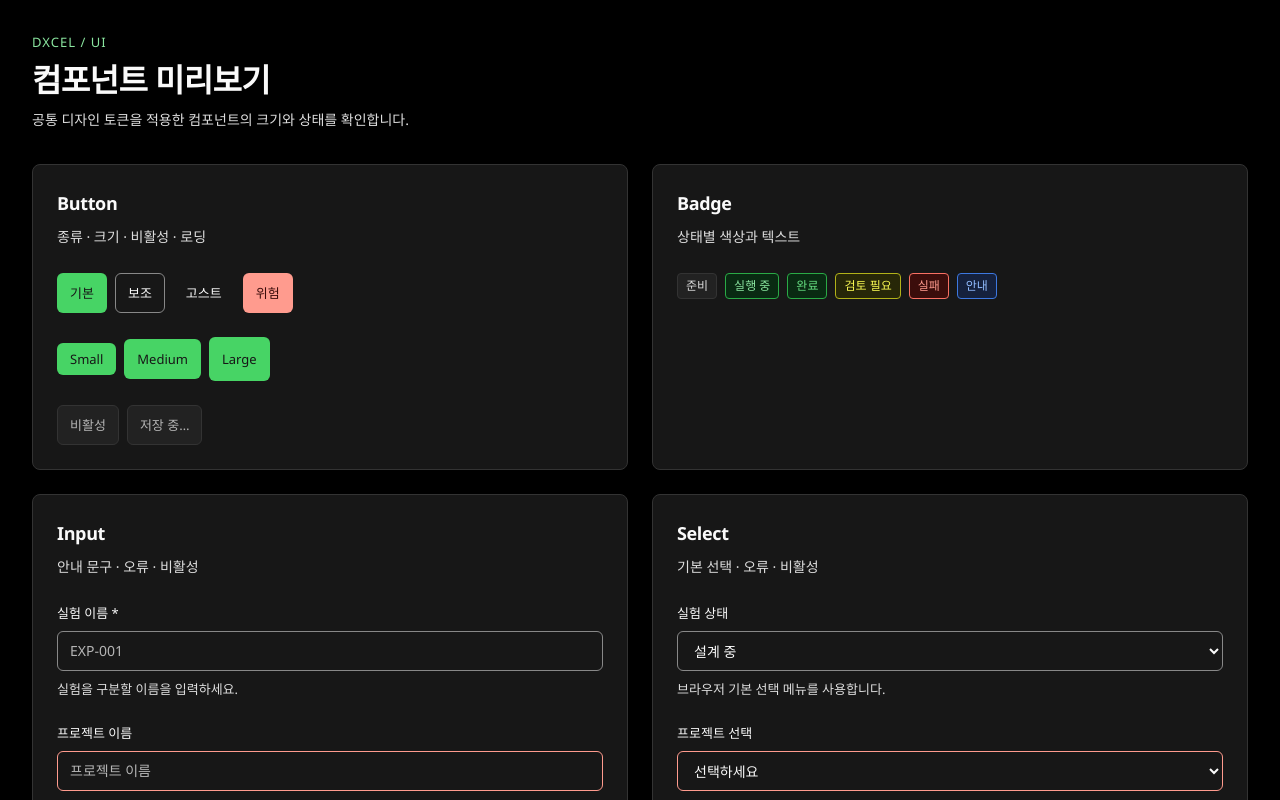
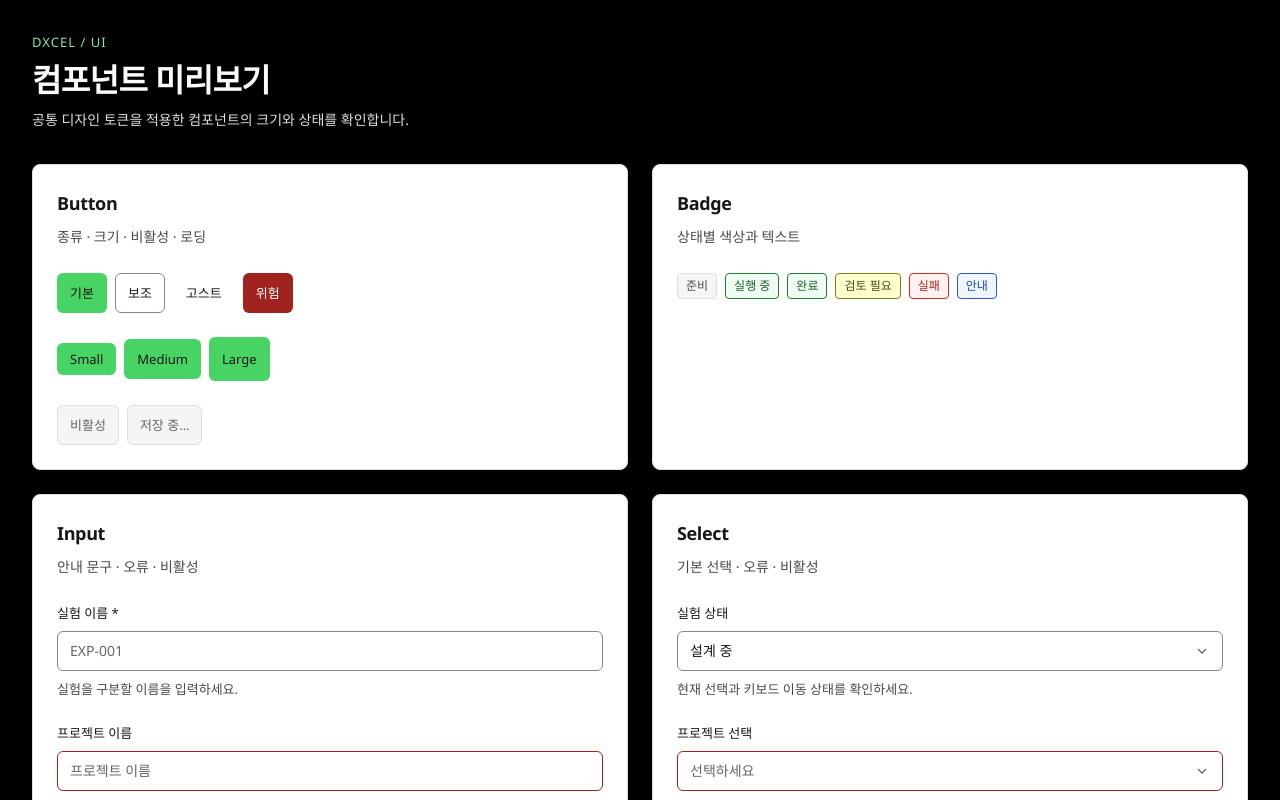
Before and after one commit to TEAM-DXCEL/DXCEL-FRONTEND, a Next.js app: page / in a window 1280 px wide. Shown: the top 800 px of the page. Built offline with nearby package versions, Linux system fonts and the light colour scheme.

Commit message:
feat: add spaced select sheet and light preview sections

```diff
--- a/src/app/page.tsx
+++ b/src/app/page.tsx
@@ -3,6 +3,7 @@ import { Button } from "@/components/ui/button";
 import { Card, CardContent, CardDescription, CardHeader, CardTitle } from "@/components/ui/card";
 import { Input } from "@/components/ui/input";
 import { Select } from "@/components/ui/select";
+import { ThemeScope } from "@/components/ui/theme-scope";
 
 export default function HomePage() {
   return (
@@ -15,7 +16,7 @@ export default function HomePage() {
         </p>
       </header>
 
-      <div className="grid grid-cols-1 gap-panel-gap desktop:grid-cols-2">
+      <ThemeScope theme="light" className="grid grid-cols-1 gap-panel-gap desktop:grid-cols-2">
         <Card aria-labelledby="button-preview">
           <CardHeader>
             <CardTitle id="button-preview">Button</CardTitle>
@@ -87,22 +88,29 @@ export default function HomePage() {
             <Select
               label="실험 상태"
               defaultValue="draft"
-              description="브라우저 기본 선택 메뉴를 사용합니다."
-            >
-              <option value="draft">설계 중</option>
-              <option value="running">실행 중</option>
-              <option value="complete">완료</option>
-            </Select>
-            <Select label="프로젝트 선택" defaultValue="" error="프로젝트를 선택하세요.">
-              <option value="">선택하세요</option>
-              <option value="example">예시 프로젝트</option>
-            </Select>
-            <Select label="비활성 선택" defaultValue="default" disabled>
-              <option value="default">기본 설정</option>
-            </Select>
+              description="현재 선택과 키보드 이동 상태를 확인하세요."
+              options={[
+                { value: "draft", label: "설계 중" },
+                { value: "running", label: "실행 중" },
+                { value: "complete", label: "완료" },
+                { value: "unavailable", label: "선택 불가", disabled: true },
+              ]}
+            />
+            <Select
+              label="프로젝트 선택"
+              placeholder="선택하세요"
+              error="프로젝트를 선택하세요."
+              options={[{ value: "example", label: "예시 프로젝트" }]}
+            />
+            <Select
+              label="비활성 선택"
+              defaultValue="default"
+              disabled
+              options={[{ value: "default", label: "기본 설정" }]}
+            />
           </CardContent>
         </Card>
-      </div>
+      </ThemeScope>
     </main>
   );
 }
--- a/src/components/ui/select.tsx
+++ b/src/components/ui/select.tsx
@@ -1,10 +1,33 @@
 "use client";
 
-import type { ComponentPropsWithRef } from "react";
+import * as SelectPrimitive from "@radix-ui/react-select";
+import type { ComponentPropsWithRef, ComponentPropsWithoutRef } from "react";
 import { cx } from "../../lib/cx";
 import { Field, controlClasses, controlSizes, useFieldIds, type FieldProps } from "./field";
+import { useThemeScope } from "./theme-scope";
 
-export type SelectProps = ComponentPropsWithRef<"select"> & FieldProps;
+export type SelectOption = { value: string; label: string; disabled?: boolean };
+
+type TriggerProps = ComponentPropsWithRef<typeof SelectPrimitive.Trigger>;
+export type SelectProps = Omit<ComponentPropsWithoutRef<typeof SelectPrimitive.Root>, "children"> &
+  FieldProps &
+  Pick<
+    TriggerProps,
+    | "id"
+    | "className"
+    | "ref"
+    | "aria-describedby"
+    | "aria-invalid"
+    | "aria-label"
+    | "aria-labelledby"
+    | "onBlur"
+    | "onFocus"
+    | "onKeyDown"
+    | "autoFocus"
+  > & {
+    options: readonly SelectOption[];
+    placeholder?: string;
+  };
 
 export function Select({
   label,
@@ -14,11 +37,21 @@ export function Select({
   className,
   fieldClassName,
   controlSize = "md",
+  options,
+  placeholder = "선택하세요",
+  ref,
+  onBlur,
+  onFocus,
+  onKeyDown,
+  autoFocus,
   "aria-describedby": externalDescription,
   "aria-invalid": invalid,
+  "aria-label": ariaLabel,
+  "aria-labelledby": labelledBy,
   ...props
 }: SelectProps) {
   const ids = useFieldIds(id, description, error, externalDescription);
+  const theme = useThemeScope();
   return (
     <Field
       label={label}
@@ -29,13 +62,76 @@ export function Select({
       ids={ids}
       className={fieldClassName}
     >
-      <select
-        {...props}
-        id={ids.controlId}
-        aria-describedby={ids.describedBy}
-        aria-invalid={error ? true : invalid}
-        className={cx(controlClasses, controlSizes[controlSize], className)}
-      />
+      <SelectPrimitive.Root {...props}>
+        <SelectPrimitive.Trigger
+          id={ids.controlId}
+          ref={ref}
+          onBlur={onBlur}
+          onFocus={onFocus}
+          onKeyDown={onKeyDown}
+          autoFocus={autoFocus}
+          aria-describedby={ids.describedBy}
+          aria-invalid={error ? true : invalid}
+          aria-label={ariaLabel}
+          aria-labelledby={labelledBy}
+          className={cx(
+            controlClasses,
+            controlSizes[controlSize],
+            "flex items-center justify-between gap-control-gap text-left data-[placeholder]:text-foreground-subtle data-[state=open]:bg-control-focus",
+            className,
+          )}
+        >
+          <SelectPrimitive.Value placeholder={placeholder} />
+          <SelectPrimitive.Icon asChild>
+            <svg
+              className="size-icon-sm shrink-0 text-foreground-subtle"
+              viewBox="0 0 24 24"
+              fill="none"
+              stroke="currentColor"
+              strokeWidth="2"
+              aria-hidden="true"
+            >
+              <path d="m6 9 6 6 6-6" />
+            </svg>
+          </SelectPrimitive.Icon>
+        </SelectPrimitive.Trigger>
+        <SelectPrimitive.Portal>
+          <SelectPrimitive.Content
+            data-theme={theme}
+            position="popper"
+            align="start"
+            aria-label={ariaLabel ?? label}
+            aria-labelledby={labelledBy}
+            className="z-(--z-popover) my-select-sheet-gap w-(--radix-select-trigger-width) overflow-hidden rounded-card border-thin border-border bg-surface text-foreground shadow-dropdown outline-none"
+          >
+            <SelectPrimitive.Viewport className="max-h-[min(var(--spacing-select-list-max),max(0px,calc(var(--radix-select-content-available-height)-var(--spacing-select-sheet-gap)*2-var(--border-width-default)*2)))] space-y-select-item-gap p-select-inset">
+              {options.map((option) => (
+                <SelectPrimitive.Item
+                  key={option.value}
+                  value={option.value}
+                  disabled={option.disabled}
+                  textValue={option.label}
+                  className="flex min-h-control-md cursor-default items-center justify-between gap-control-gap rounded-control px-control-inset py-1 text-body outline-none select-none data-[state=checked]:bg-select-selected data-[state=checked]:text-select-selected-foreground data-[highlighted]:bg-control-focus data-[disabled]:pointer-events-none data-[disabled]:text-disabled-foreground"
+                >
+                  <SelectPrimitive.ItemText>{option.label}</SelectPrimitive.ItemText>
+                  <SelectPrimitive.ItemIndicator>
+                    <svg
+                      className="size-icon-sm shrink-0"
+                      viewBox="0 0 24 24"
+                      fill="none"
+                      stroke="currentColor"
+                      strokeWidth="2"
+                      aria-hidden="true"
+                    >
+                      <path d="m5 12 4 4L19 6" />
+                    </svg>
+                  </SelectPrimitive.ItemIndicator>
+                </SelectPrimitive.Item>
+              ))}
+            </SelectPrimitive.Viewport>
+          </SelectPrimitive.Content>
+        </SelectPrimitive.Portal>
+      </SelectPrimitive.Root>
     </Field>
   );
 }
--- /dev/null
+++ b/src/components/ui/theme-scope.tsx
@@ -0,0 +1,18 @@
+"use client";
+
+import { createContext, useContext, type ComponentPropsWithoutRef } from "react";
+
+const ThemeContext = createContext<"light" | "dark" | undefined>(undefined);
+
+export const useThemeScope = () => useContext(ThemeContext);
+
+export function ThemeScope({
+  theme,
+  ...props
+}: ComponentPropsWithoutRef<"div"> & { theme: "light" | "dark" }) {
+  return (
+    <ThemeContext value={theme}>
+      <div {...props} data-theme={theme} />
+    </ThemeContext>
+  );
+}
```
